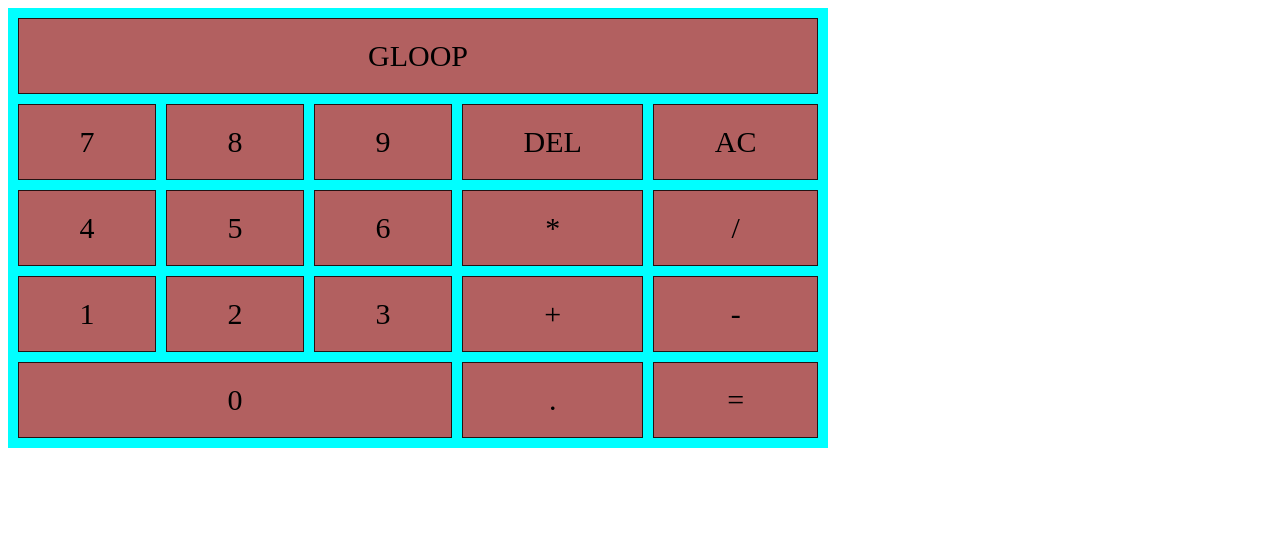
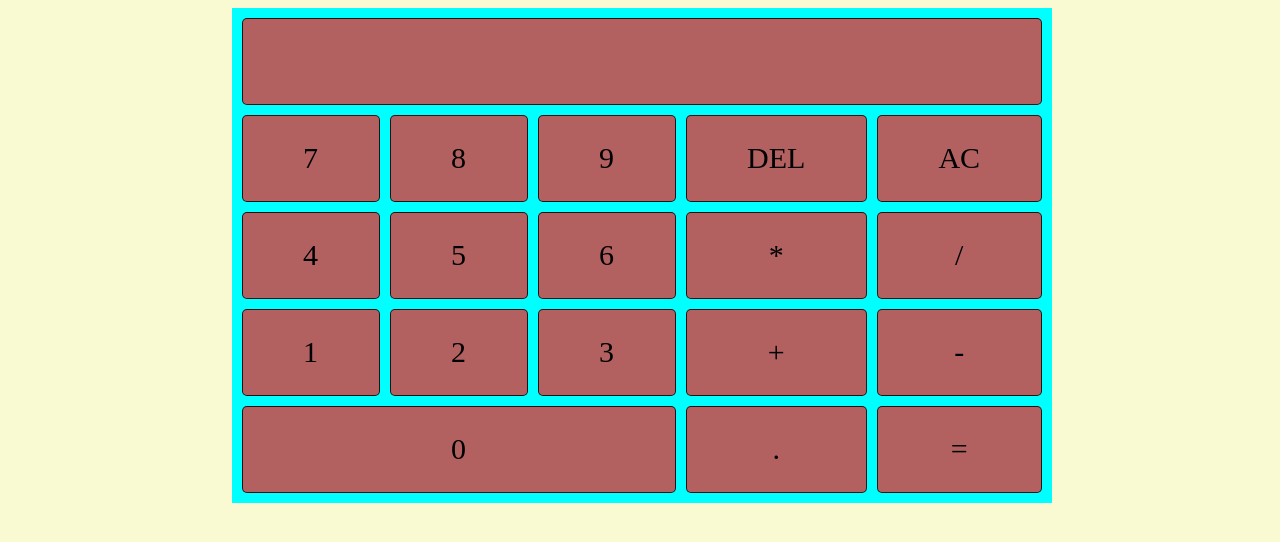
Before and after one commit to JLoweDev/js-calculator, a plain HTML site: page index.html in a window 1280 px wide. Drawn offline with Linux system fonts and the light colour scheme.

Commit message:
CSS Grid complete

```diff
--- a/index.html
+++ b/index.html
@@ -10,7 +10,7 @@
     </head>
     <body>
         <div id="containter" class="grid-container">
-            <div id="display" class="grid-item">GLOOP</div>
+            <div id="display" class="grid-item"></div>
             <div id="seven" class="grid-item">7</div>
             <div id="eight" class="grid-item">8</div>
             <div id="nine" class="grid-item">9</div>
--- a/style.css
+++ b/style.css
@@ -1,3 +1,11 @@
+body {
+    display: flex;
+    flex-direction: column;
+    width: 99vw;
+    justify-content: center;
+    align-items: center;
+    background-color: lightgoldenrodyellow;
+}
 
 .grid-container {
     display: inline-grid;
@@ -12,9 +20,11 @@
 .grid-item {
     background-color: rgba(223, 57, 57, 0.8);
     border: 1px solid rgba(0, 0, 0, 0.8);
-    padding: 20px;
+    height: 60px;
     font-size: 30px;
     text-align: center;
+    border-radius: 5px;
+    padding-top: 25px;
 }
 
 div#display {
```
